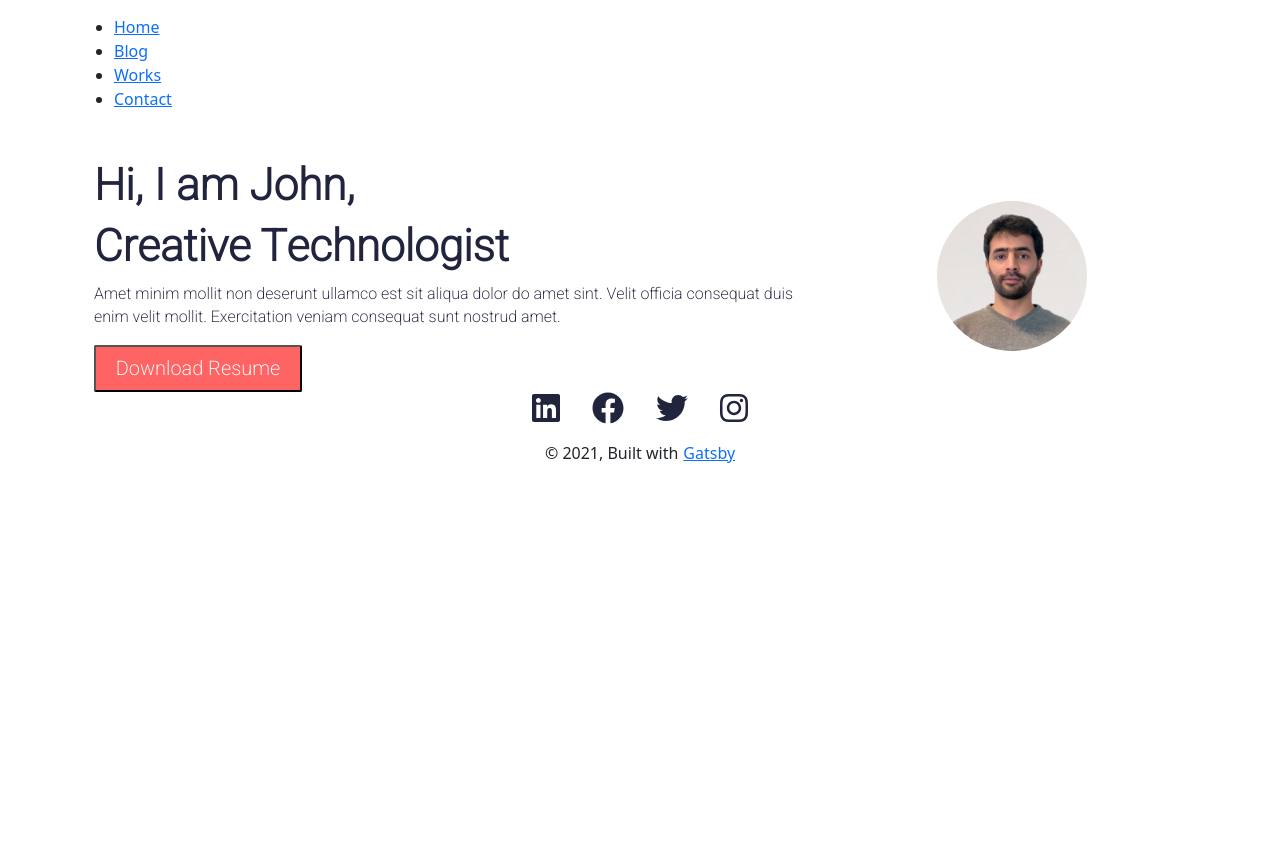
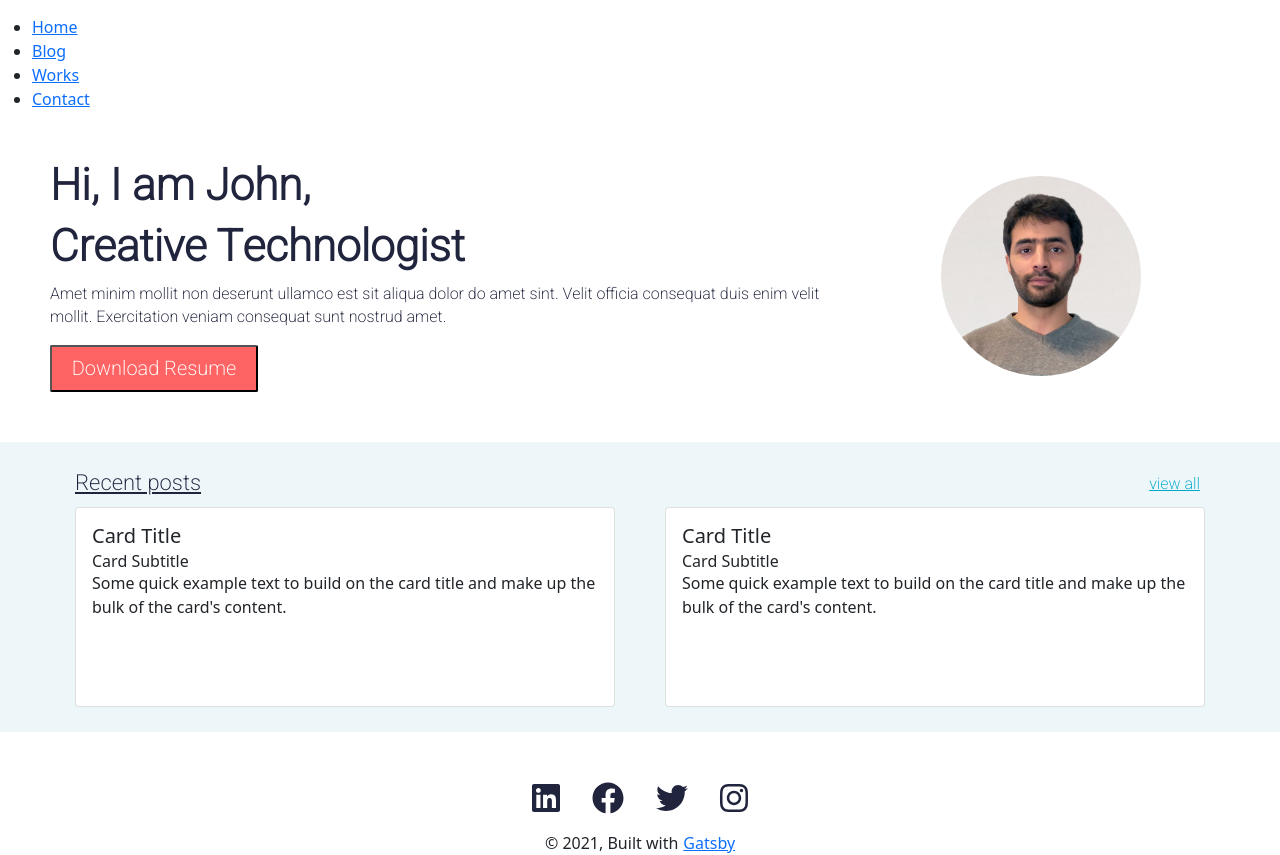
Before and after one commit to Sabri0o/Portfolio-Gatsby, a Gatsby site: page / in a window 1280 px wide. Before the commit the page ends 800 px from the top, so only its background shows below. Built offline with nearby package versions, Linux system fonts and the light colour scheme; Gatsby itself is replaced by a stand-in of ours.

Commit message:
recent post comp

```diff
--- a/src/components/layout.js
+++ b/src/components/layout.js
@@ -1,12 +1,11 @@
 import React from "react";
 import { Link } from "gatsby";
-import { Container } from "react-bootstrap";
+// import { Container } from "react-bootstrap";
 
 import {
   navLinks,
   navLinkItem,
   navLinkText,
-  footerStyle,
   social_logos,
   footerText,
   logo,
@@ -22,7 +21,7 @@ import {
 
 const Layout = ({ pageTitle, children }) => {
   return (
-    <Container style={{marginTop:'15px'}}>
+    <div style={{marginTop:'15px'}}>
       <title>{pageTitle}</title>
       <nav>
         <ul className={navLinks}>
@@ -52,7 +51,7 @@ const Layout = ({ pageTitle, children }) => {
         <h1>{pageTitle}</h1>
         {children}
       </main>
-      <footer className={footerStyle}>
+      <footer>
         <div>
           <div className={social_logos}>
             <a href="https://www.youtube.com/c/jamesqquick" className={logo}>
@@ -84,7 +83,7 @@ const Layout = ({ pageTitle, children }) => {
           </div>
         </div>
       </footer>
-    </Container>
+    </div>
   );
 };
 
--- a/src/pages/index.js
+++ b/src/pages/index.js
@@ -1,10 +1,12 @@
 import React from "react";
 import Layout from "../components/layout";
 import Info from "./info";
+import RecentPosts from "./recentPosts";
 export default function Home() {
   return (
     <Layout>
       <Info />
+      <RecentPosts />
     </Layout>
   );
 }
--- a/src/pages/info.js
+++ b/src/pages/info.js
@@ -1,18 +1,18 @@
 import React from "react";
-import { Container, Row, Col, Image } from "react-bootstrap";
+import { Row, Col, Image } from "react-bootstrap";
 import photo from "../images/photo.jpg";
 import "bootstrap/dist/css/bootstrap.min.css";
 
 const imageStyle = {
-  width: 150,
-  height: 150,
-  borderRadius: 150 / 2,
+  width: 200,
+  height: 200,
+  borderRadius: 200 / 2,
 };
 
 const center = {
   display: "flex",
   justifyContent: "center",
-  alignItems:"center",
+  alignItems: "center",
 };
 
 const h2 = {
@@ -49,30 +49,9 @@ const buttonStyle = {
   color: "#FFFFFF",
 };
 
-// width: 208px;
-// height: 47px;
-// left: 148px;
-// top: 477px;
-
-// /* Primary */
-
-// background: #FF6464;
-// border-radius: 2px;
-
-// width: 167px;
-// height: 21px;
-// left: 168px;
-// top: 486px;
-
-// font-family: Heebo;
-// font-style: normal;
-// font-weight: 500;
-// font-size: 20px;
-// line-height: 29px;
-
 export default function Info() {
   return (
-    <Container style={{ marginTop: "50px" }}>
+    <div style={{ margin: "50px" }}>
       <Row>
         <Col md={8}>
           <h2 style={h2}>Hi, I am John,</h2>
@@ -89,6 +68,6 @@ export default function Info() {
           <Image src={photo} style={imageStyle} />
         </Col>
       </Row>
-    </Container>
+    </div>
   );
 }
--- /dev/null
+++ b/src/pages/postCardHome.js
@@ -0,0 +1,30 @@
+import React from "react";
+import { Card } from "react-bootstrap";
+
+const cardStyle = {
+  width: "100%",
+  height: "200px",
+  Radius: "4px",
+};
+const center = {
+  display: "flex",
+  justifyContent: "center",
+  alignItems: "center",
+};
+
+export default function PostCardHome(props) {
+  return (
+    <div style={center}>
+      <Card style={cardStyle}>
+        <Card.Body>
+          <Card.Title>Card Title</Card.Title>
+          <Card.Subtitle>Card Subtitle</Card.Subtitle>
+          <Card.Text>
+            Some quick example text to build on the card title and make up the
+            bulk of the card's content.
+          </Card.Text>
+        </Card.Body>
+      </Card>
+    </div>
+  );
+}
--- /dev/null
+++ b/src/pages/recentPosts.js
@@ -0,0 +1,61 @@
+import React from "react";
+import PostCardHome from "./postCardHome";
+import { Row, Col } from "react-bootstrap";
+import { Link } from "gatsby";
+
+import "bootstrap/dist/css/bootstrap.min.css";
+
+const containerStyle = {
+  display: "flex",
+  justifyContent: "space-between ",
+  margin: "50px",
+};
+
+const recentPost = {
+  fontFamily: "Heebo",
+  fontStyle: "normal",
+  fontWeight: "normal",
+  fontSize: "22px",
+  color: "#21243D",
+};
+
+const viewAll = {
+  display: "flex",
+  justifyContent: "flex-end",
+  fontFamily: "Heebo",
+  fontStyle: "normal",
+  fontWeight: "normal",
+  fontSize: "16px",
+  color: "#00A8CC",
+};
+
+export default function RecentPosts() {
+  return (
+    <div style={{ backgroundColor: "#EDF7FA"}}>
+      <Row style={containerStyle}>
+        <Col style={{ padding: "25px"}}>
+          <div
+            style={{
+              display: "flex",
+              alignContent: "center",
+              height: "40px",
+            }}
+          >
+            <Link to="/" style={recentPost}>
+              Recent posts
+            </Link>
+          </div>
+          <PostCardHome />
+        </Col>
+        <Col style={{ padding: "25px"}}>
+          <div style={{ padding: "5px", height: "40px" }}>
+            <Link to="/" style={viewAll}>
+              view all
+            </Link>
+          </div>
+          <PostCardHome />
+        </Col>
+      </Row>
+    </div>
+  );
+}
```
